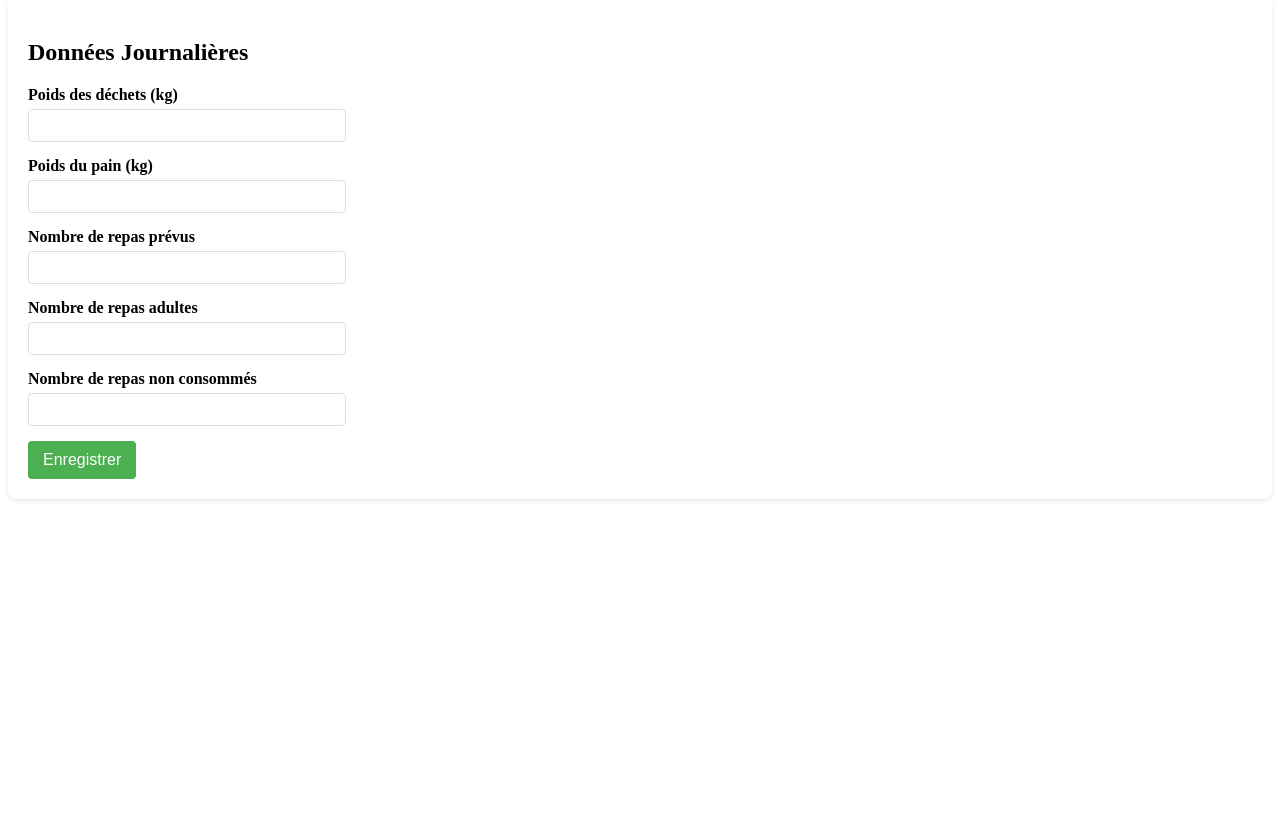
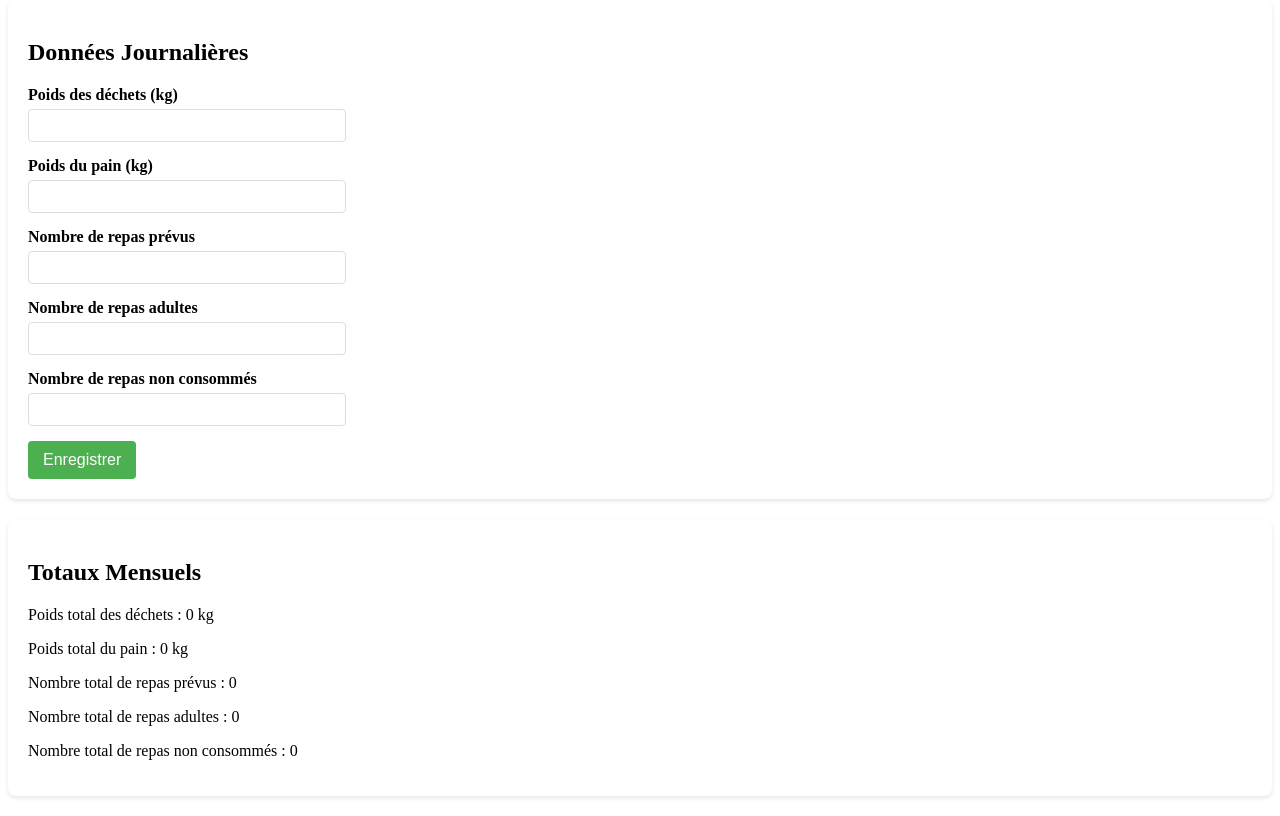
Before and after one commit to Samuelalhadef/BAP2_equipe3, a PHP site: page /Cantine_Ecole/gestion_cantine.php in a window 1280 px wide. Shown: the part 319-1135 px from the top of the page. Before the commit the page ends 820 px from the top, so only its background shows below. Run offline with PHP 8.4, Linux system fonts and the light colour scheme; data that the repository does not hold is empty.

Commit message:
feat: gestion données manuel

```diff
--- a/Cantine_Ecole/gestion_cantine.php
+++ b/Cantine_Ecole/gestion_cantine.php
@@ -29,29 +29,29 @@ $donnees_journee = $query->fetch(PDO::FETCH_ASSOC);
 if ($_SERVER['REQUEST_METHOD'] === 'POST') {
     $poids_dechets = $_POST['poids_dechets'];
     $poids_pain = $_POST['poids_pain'];
-    $nb_repas_prevus = $_POST['nb_repas_prevus'];
+    $nb_repas_prevues = $_POST['nb_repas_prevues'];
     $nb_repas_adultes = $_POST['nb_repas_adultes'];
     $nb_repas_non_consommes = $_POST['nb_repas_non_consommes'];
 
     if ($donnees_journee) {
         // Mettre à jour les données existantes
-        $query = $connexion->prepare("UPDATE donnees_journee SET poids_dechets = :poids_dechets, poids_pain = :poids_pain, nb_repas_prevus = :nb_repas_prevus, nb_repas_adultes = :nb_repas_adultes, nb_repas_non_consommes = :nb_repas_non_consommes WHERE date_jour = :date_jour");
+        $query = $connexion->prepare("UPDATE donnees_journee SET poids_dechets = :poids_dechets, poids_pain = :poids_pain, nb_repas_prevues = :nb_repas_prevues, nb_repas_adultes = :nb_repas_adultes, nb_repas_non_consommes = :nb_repas_non_consommes WHERE date_jour = :date_jour");
         $query->execute([
             'poids_dechets' => $poids_dechets,
             'poids_pain' => $poids_pain,
-            'nb_repas_prevus' => $nb_repas_prevus,
+            'nb_repas_prevues' => $nb_repas_prevues,
             'nb_repas_adultes' => $nb_repas_adultes,
             'nb_repas_non_consommes' => $nb_repas_non_consommes,
             'date_jour' => $date_today
         ]);
     } else {
         // Insérer de nouvelles données
-        $query = $connexion->prepare("INSERT INTO donnees_journee (date_jour, poids_dechets, poids_pain, nb_repas_prevus, nb_repas_adultes, nb_repas_non_consommes) VALUES (:date_jour, :poids_dechets, :poids_pain, :nb_repas_prevus, :nb_repas_adultes, :nb_repas_non_consommes)");
+        $query = $connexion->prepare("INSERT INTO donnees_journee (date_jour, poids_dechets, poids_pain, nb_repas_prevues, nb_repas_adultes, nb_repas_non_consommes) VALUES (:date_jour, :poids_dechets, :poids_pain, :nb_repas_prevues, :nb_repas_adultes, :nb_repas_non_consommes)");
         $query->execute([
             'date_jour' => $date_today,
             'poids_dechets' => $poids_dechets,
             'poids_pain' => $poids_pain,
-            'nb_repas_prevus' => $nb_repas_prevus,
+            'nb_repas_prevues' => $nb_repas_prevues,
             'nb_repas_adultes' => $nb_repas_adultes,
             'nb_repas_non_consommes' => $nb_repas_non_consommes
         ]);
@@ -60,6 +60,11 @@ if ($_SERVER['REQUEST_METHOD'] === 'POST') {
     header('Location: gestion_cantine.php');
     exit;
 }
+
+// Calculer les totaux mensuels
+$query = $connexion->prepare("SELECT SUM(poids_dechets) AS total_dechets, SUM(poids_pain) AS total_pain, SUM(nb_repas_prevues) AS total_repas_prevues, SUM(nb_repas_adultes) AS total_repas_adultes, SUM(nb_repas_non_consommes) AS total_repas_non_consommes FROM donnees_journee WHERE MONTH(date_jour) = MONTH(CURDATE()) AND YEAR(date_jour) = YEAR(CURDATE())");
+$query->execute();
+$totals = $query->fetch(PDO::FETCH_ASSOC);
 ?>
 
 <!DOCTYPE html>
@@ -136,6 +141,15 @@ if ($_SERVER['REQUEST_METHOD'] === 'POST') {
             color: white;
         }
     </style>
+    <script>
+        document.addEventListener("DOMContentLoaded", function() {
+            const form = document.querySelector("form");
+            form.addEventListener("submit", function(event) {
+                // Effacer les champs après l'envoi du formulaire
+                form.reset();
+            });
+        });
+    </script>
 </head>
 <body>
     <div class="container">
@@ -211,8 +225,8 @@ if ($_SERVER['REQUEST_METHOD'] === 'POST') {
                                     <input type="number" id="poids_pain" name="poids_pain" value="<?php echo $donnees_journee['poids_pain'] ?? ''; ?>" required>
                                 </div>
                                 <div class="form-group">
-                                    <label for="nb_repas_prevus">Nombre de repas prévus</label>
-                                    <input type="number" id="nb_repas_prevus" name="nb_repas_prevus" value="<?php echo $donnees_journee['nb_repas_prevus'] ?? ''; ?>" required>
+                                    <label for="nb_repas_prevues">Nombre de repas prévus</label>
+                                    <input type="number" id="nb_repas_prevues" name="nb_repas_prevues" value="<?php echo $donnees_journee['nb_repas_prevues'] ?? ''; ?>" required>
                                 </div>
                                 <div class="form-group">
                                     <label for="nb_repas_adultes">Nombre de repas adultes</label>
@@ -225,9 +239,18 @@ if ($_SERVER['REQUEST_METHOD'] === 'POST') {
                                 <button type="submit" class="btn btn-primary">Enregistrer</button>
                             </form>
                         </div>
+                        <div class="form-container">
+                            <h2>Totaux Mensuels</h2>
+                            <p>Poids total des déchets : <?php echo $totals['total_dechets'] ?? 0; ?> kg</p>
+                            <p>Poids total du pain : <?php echo $totals['total_pain'] ?? 0; ?> kg</p>
+                            <p>Nombre total de repas prévus : <?php echo $totals['total_repas_prevues'] ?? 0; ?></p>
+                            <p>Nombre total de repas adultes : <?php echo $totals['total_repas_adultes'] ?? 0; ?></p>
+                            <p>Nombre total de repas non consommés : <?php echo $totals['total_repas_non_consommes'] ?? 0; ?></p>
+                        </div>
                     </div>
                 </div>
             </div>
         </div>
-    </body>
+    </div>
+</body>
 </html>
--- a/bap2_equipe3.sql
+++ b/bap2_equipe3.sql
@@ -117,7 +117,7 @@ CREATE TABLE donnees_journee (
     date_jour DATE NOT NULL,
     poids_dechets INT NOT NULL,
     poids_pain INT NOT NULL,
-    nb_repas_prevus INT NOT NULL,
+    nb_repas_prevues INT NOT NULL,
     nb_repas_adultes INT NOT NULL,
     nb_repas_non_consommes INT NOT NULL
 );
```
